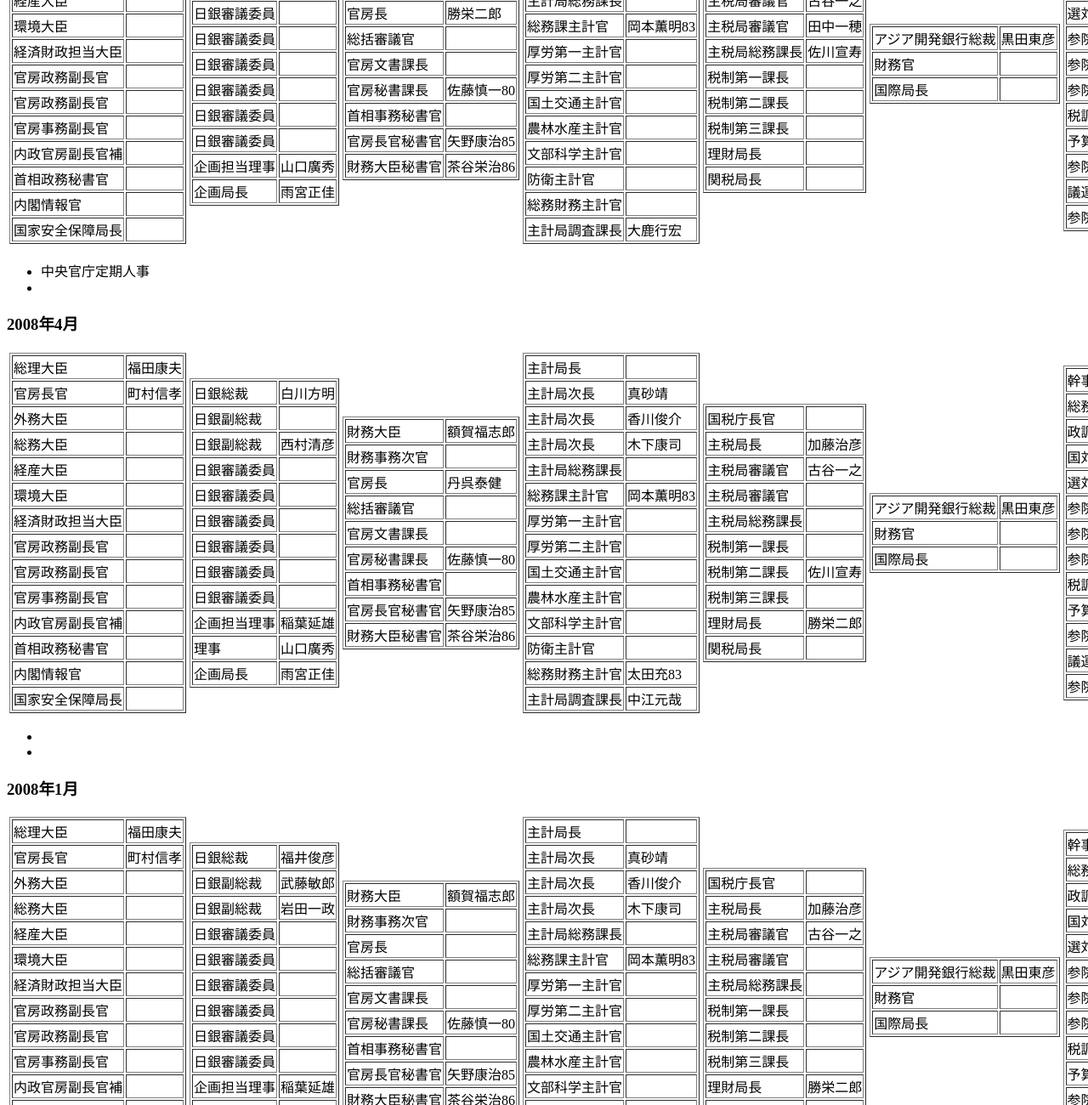
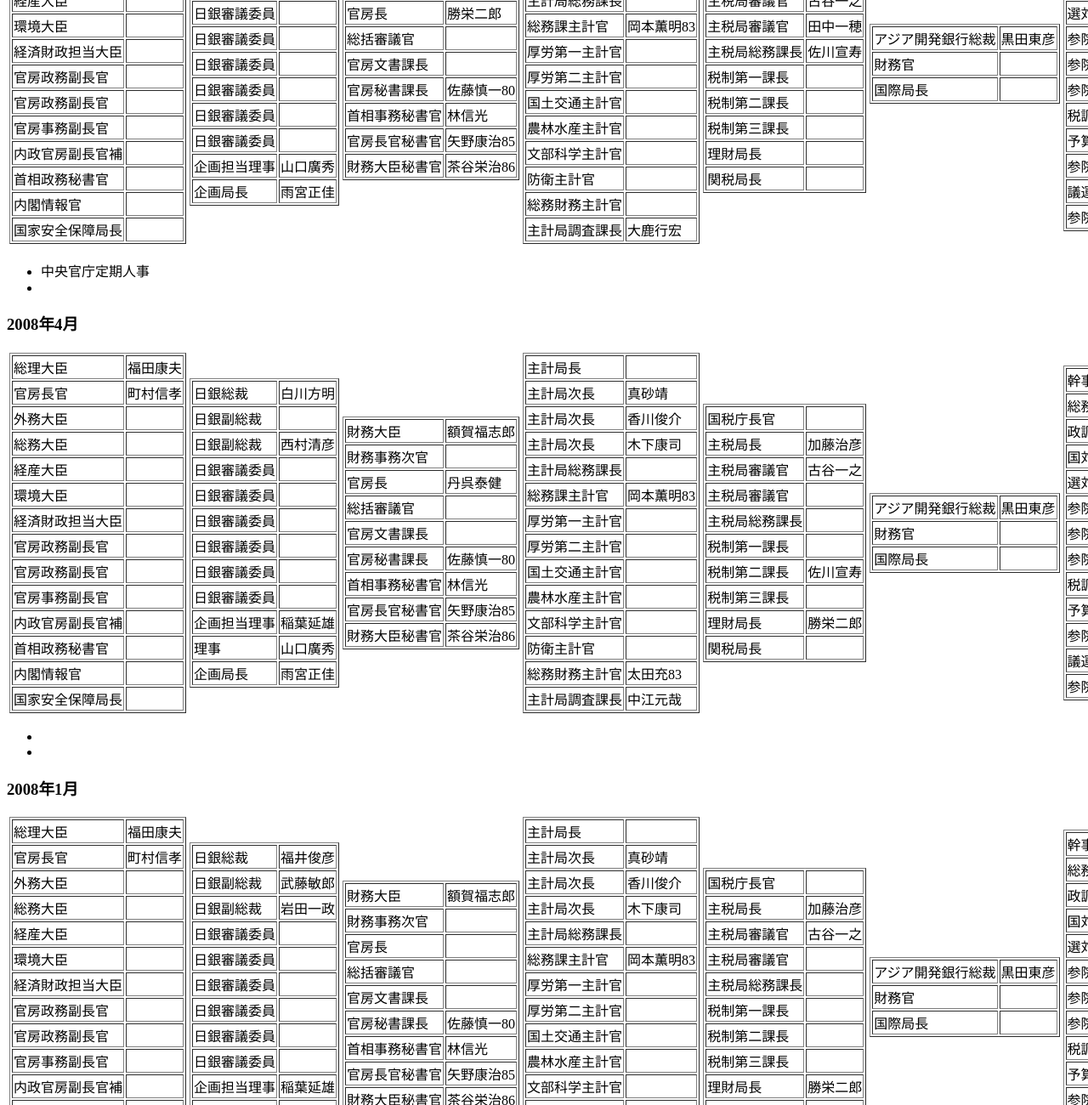
Before and after one commit to ryosuke07/database, a plain HTML site: page 2009_2004.html in a window 1280 px wide. Shown: the part 3120-4420 px from the top of the page at 85% size. Drawn offline with Linux system fonts and the light colour scheme.

Commit message:
Update 2009_2004.html

```diff
--- a/2009_2004.html
+++ b/2009_2004.html
@@ -590,7 +590,7 @@
     <tr><td>総括審議官</td><td></td></tr>
     <tr><td>官房文書課長</td><td></td></tr>
     <tr><td>官房秘書課長</td><td>佐藤慎一80</td></tr>
-    <tr><td>首相事務秘書官</td><td></td></tr>
+    <tr><td>首相事務秘書官</td><td>林信光</td></tr>
     <tr><td>官房長官秘書官</td><td>矢野康治85</td></tr>
     <tr><td>財務大臣秘書官</td><td>茶谷栄治86</td></tr>
     </table>
@@ -699,7 +699,7 @@
     <tr><td>総括審議官</td><td></td></tr>
     <tr><td>官房文書課長</td><td></td></tr>
     <tr><td>官房秘書課長</td><td>佐藤慎一80</td></tr>
-    <tr><td>首相事務秘書官</td><td></td></tr>
+    <tr><td>首相事務秘書官</td><td>林信光</td></tr>
     <tr><td>官房長官秘書官</td><td>矢野康治85</td></tr>
     <tr><td>財務大臣秘書官</td><td>茶谷栄治86</td></tr>
     </table>
@@ -808,7 +808,7 @@
     <tr><td>総括審議官</td><td></td></tr>
     <tr><td>官房文書課長</td><td></td></tr>
     <tr><td>官房秘書課長</td><td>佐藤慎一80</td></tr>
-    <tr><td>首相事務秘書官</td><td></td></tr>
+    <tr><td>首相事務秘書官</td><td>林信光</td></tr>
     <tr><td>官房長官秘書官</td><td>矢野康治85</td></tr>
     <tr><td>財務大臣秘書官</td><td>茶谷栄治86</td></tr>
     </table>
@@ -917,7 +917,7 @@
     <tr><td>総括審議官</td><td></td></tr>
     <tr><td>官房文書課長</td><td></td></tr>
     <tr><td>官房秘書課長</td><td>佐藤慎一80</td></tr>
-    <tr><td>首相事務秘書官</td><td></td></tr>
+    <tr><td>首相事務秘書官</td><td>林信光</td></tr>
     <tr><td>官房長官秘書官</td><td>矢野康治85</td></tr>
     <tr><td>財務大臣秘書官</td><td>茶谷栄治86</td></tr>
     </table>
@@ -1024,7 +1024,7 @@
     <tr><td>財務事務次官</td><td></td></tr>
     <tr><td>官房長</td><td>丹呉泰健</td></tr>
     <tr><td>総括審議官</td><td></td></tr>
-    <tr><td>官房文書課長</td><td></td></tr>
+    <tr><td>官房文書課長</td><td>林信光</td></tr>
     <tr><td>官房秘書課長</td><td>佐藤慎一80</td></tr>
     <tr><td>首相事務秘書官</td><td>田中一穂</td></tr>
     <tr><td>官房長官秘書官</td><td>中江元哉</td></tr>
```
